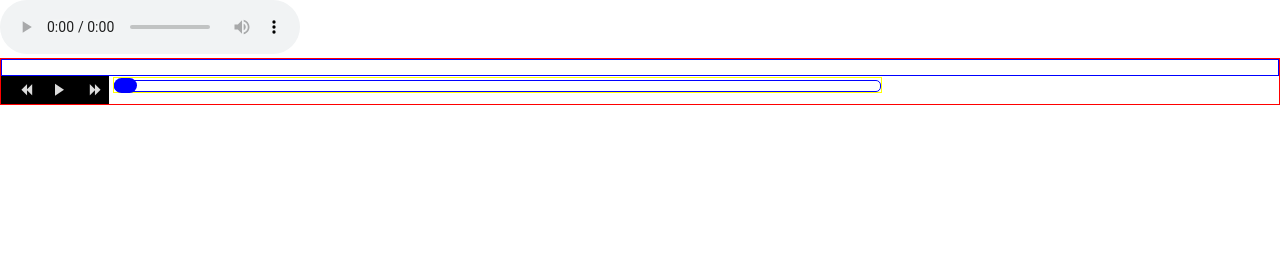
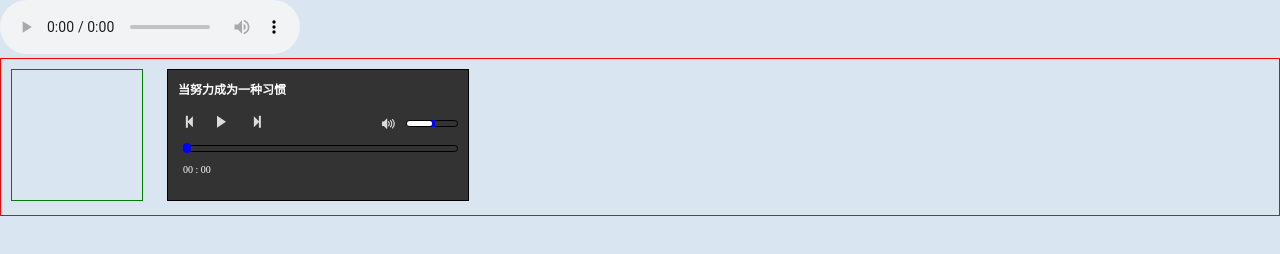
Before and after one commit to zhangli1/mmusic, a plain HTML site: page index.html in a window 1280 px wide. Drawn offline with Linux system fonts and the light colour scheme.

Commit message:
添加音量进度条

```diff
--- a/index.html
+++ b/index.html
@@ -16,20 +16,48 @@
 		}
 		* {margin:0;padding:0;}
 
+		body {
+			background:#D9E5F1;
+		}
+
 		.play-ui {
 			border:1px solid red;
 		}
+		.play-ui .music-icon {
+			width:130px;
+			height:130px;
+			border:1px solid green;
+			display:inline-block;
+			margin:10px;
+		}
+
+		.play-ui .music-info {
+			width:300px;
+			height:130px;
+			border:1px solid black;
+			display:inline-block;
+			vertical-align:top;
+			background:#333333;
+			margin:10px;
+		}
 
 		.play-ui .music-name {
-			border:1px solid blue;
 			height:15px;
+			color:white;
+			font-weight:bold;
+			font-size:12px;
+			padding:10px;
 
 		}
-		.play-ui .music-process {
-			background:black;
-			padding:5px;
+		.play-ui .music-info .music-process {
+			width:100%;
+			padding: 5px 0;
+			float:left;
+			margin-top:3px;
+
+
 		}
-		.play-ui .music-process a {
+		.play-ui .music-info .music-process a {
 			font-family:'icomoon';
 			color: rgb(220,220,220);
 			cursor: pointer;
@@ -39,31 +67,48 @@
 			display:inline-block;
 		}
 
-		.progress-bar {
-			border:1px solid yellow;
-			position:relative;
-			width:60%;
-		}
-		.progress-bar .progress-line {
-			margin-top:2px;
-			border:1px solid blue;
-			border-radius:5px;
-			height:10px;
+		.play-ui .music-process .volume  {
+			float:right;
+			margin-right:10px;
 		}
 
-		.progress-bar .progress-line .scroll-body {
+		.play-ui .music-process .volume .volume-btn {
+			margin-top:5px;
+			margin-right:5px;
+		}
+
+		.play-ui .music-process .volume #prog {
+			width:50px;
+			float:right;
+		}
+
+		.play-ui .music-info .progress-bar {
+			position:relative;
+			width:91%;
+			margin:5px 7px 0 15px;
+
+		}
+		.play-ui .music-info .progress-bar .progress-line {
+			margin-top:2px;
+			border:1px solid black;
+			border-radius:5px;
+			height:5px;
+			width:100%;
+		}
+
+		.play-ui .music-info .progress-bar .progress-line .scroll-body {
 			width:0%;
-			background:red;
+			background:white;
 			height:100%;
 			border-radius:5px;
 			display:inline-block;
 			vertical-align:top;
 		}
 
-		.progress-bar .scroll-top {
+		.play-ui .music-info .progress-bar .scroll-top {
 			width:3%;
 			background:blue;
-			height:15px;
+			height:10px;
 			border-radius:8px;
 			display:inline-block;
 			vertical-align:top;
@@ -71,9 +116,36 @@
 			top:0;
 			z-index:999;
 		}
+		.play-ui .music-process .prog-top {
+			height:5px;
+			border:1px solid black;
+			display: inline-block;
+    			margin-bottom: 2px;
+    			width: 50px;
+			border-radius:5px;
+		}
+		.play-ui .music-process .prog-top .volume-progress-line {
+			height:100%;
+			background:white;
+			border-radius:5px;
+		}
 
-		.music-process, .progress-bar {
+		.play-ui .music-process .prog-top .volume-scroll-top {
+			width:5%;
+		    	background:blue;
+		    	height:130%;
+		    	position:relative;
+		    	top:-6px;
+		}
+
+		.play-ui .music-info .music-process, .progress-bar {
 			display:inline-block;
+		}
+
+		.play-ui .music-info .time-line {
+		    	font-size: 10px;
+		    	color: white;
+		    	margin-left: 15px;
 		}
 	</style>
 	<body>
@@ -85,11 +157,23 @@
 
 	<!-- 播放器界面 -->
 	<div class="play-ui">
-		<div class="music-name"></div>
+		<div class="music-icon"></div>
+		<div class="music-info">
+			<div class="music-name">当努力成为一种习惯</div>
 			<div class="music-process">
-			<a class="prev-btn">e</a>
+				<a class="prev-btn">g</a>
 				<a class="play-btn">c</a>
-			<a class="next-btn">d</a>
+				<a class="next-btn">f</a>
+				<div class="volume">
+					<a class="volume-btn">b</a>
+					<!-- 音量进度条 -->
+					<div class="prog-top">
+						<div class="volume-progress-line">
+							<div class="volume-scroll-body"></div>
+						</div>
+						<div class="volume-scroll-top"></div>
+					</div>
+				</div>
 			</div>
 			<!-- 进度条 -->
 			<div class="progress-bar">
@@ -98,6 +182,8 @@
 				</div>
 				<div class="scroll-top"></div>
 			</div>
+			<div class="time-line">00:00</div>
+		</div>
 	</div>
 
 
@@ -105,7 +191,7 @@
 	<script>
 	//歌曲列表
 	var index = 1;
-	var arr = ['http://7ktwe7.com1.z0.glb.clouddn.com/01.mp3', 'http://7ktwe7.com1.z0.glb.clouddn.com/%E7%88%B1%E6%8B%BC%E6%89%8D%E4%BC%9A%E8%B5%A2.mp3', 'http://7ktwe7.com1.z0.glb.clouddn.com/%E6%97%B6%E9%97%B4%E9%83%BD%E5%8E%BB%E5%93%AA%E5%84%BF%E4%BA%86%20-%20%E7%8E%8B%E9%93%AE%E4%BA%AE.mp3'];
+	var arr = ['http://7ktwe7.com1.z0.glb.clouddn.com/01.mp3', 'http://7ktwe7.com1.z0.glb.clouddn.com/%E7%88%B1%E6%8B%BC%E6%89%8D%E4%BC%9A%E8%B5%A2.mp3', 'http://7ktwe7.com1.z0.glb.clouddn.com/%E6%97%B6%E9%97%B4%E9%83%BD%E5%8E%BB%E5%93%AA%E5%84%BF%E4%BA%86%20-%20%E7%8E%8B%E9%93%AE%E4%BA%AE.mp3', 'http://7ktwe7.com1.z0.glb.clouddn.com/%E5%A4%A7%E7%8E%8B%E5%8F%AB%E6%88%91%E6%9D%A5%E5%B7%A1%E5%B1%B1.mp3', 'http://7ktwe7.com1.z0.glb.clouddn.com/%E5%8D%8A%E5%A3%B6%E7%BA%B1.mp3'];
 	var source = document.getElementsByTagName('source');
 	var embed = document.getElementsByTagName('embed');
 	var audio = document.getElementsByTagName('audio')[0];
@@ -119,7 +205,8 @@
 			$('.play-btn').html('c');
 
 		if(audio.ended == true) {
-			if(index + 1 > 2) index = 2;
+			max = arr.length - 1;
+			if(index + 1 > max) index = max;
 			else index += 1;
 			audio.src = arr[index];
 			//audio.load();
@@ -128,22 +215,77 @@
 		}
 	}, 100)
 
+	// 播放时间以分钟、秒显示
+	setInterval(function(){
+		var seconds = parseInt(parseInt(audio.currentTime) % 60);
+		if(seconds < 9){
+			seconds = '0' + seconds;
+		}
+
+		var minutes = parseInt(parseInt(audio.currentTime) / 60);
+		if(minutes < 9){
+			minutes = '0' + minutes;
+		}
+		var currentTime = minutes+ ' : ' + seconds;
+		$('.time-line').html(currentTime);
+	}, 100)
+
+	// 默认音量
+	maxVolume = 1;
+
+	audio.volume = 0.5;
+	$('.volume-progress-line').css('width', 0.5 * 100 + '%');
+	$('.volume-scroll-top').css('margin-left', 0.5 * 100 + '%');
+
+
+	// 按下鼠标拖动滑块(音量进度条)
+	$('.volume-scroll-top').bind('mousedown', function(){
+		$(document).bind('mousemove', function(e){
+			var x = e.pageX;
+			var distance = x - $('.volume-progress-line').offset().left;
+			var maxWidth = parseInt($('.prog-top').css('width')) - parseInt($('.volume-scroll-top').css('width')) + 3;
+
+			if(distance > maxWidth){
+				distance = maxWidth;
+			}
+			if(distance < 2){
+				distance = 2;
+			}
+			$('.volume-scroll-top').css('left', distance - 27);
+			$('.volume-progress-line').css('width', distance);
+
+			audio.volume =  1 * (parseInt($('.volume-progress-line').css('width')) / parseInt($('.prog-top').css('width')));
+			$(document).bind('mouseup', function(){
+				$(document).unbind('mousemove');
+				$(document).unbind('mouseup');
+				return false;
+			})
+		});
+
+	})
+
+
+
 
 	// 进度条控制
-	bar();
-	function bar(){
+	bar(-1);
+	function bar(currentProgress){
 		bar_id = setInterval(function(){
+			if(currentProgress == -1)
 				var t = audio.currentTime / audio.duration;
+			else
+				var t = currentProgress;
 			if(t > 0.97){
 				t = 0.97;
 			}
 			$('.scroll-body').css('width', (t * 100 + 1) + '%');
 			$('.scroll-top').css('left', t * 100  + '%');
+			currentProgress = -1;
 		}, 100)
 	}
 
 
-	// 按下鼠标拖动滑块
+	// 按下鼠标拖动滑块(播放进度条)
 	$('.scroll-top').bind('mousedown', function(){
 		clearInterval(bar_id);
 		audio.pause();
@@ -151,24 +293,36 @@
 			var x = e.pageX;
 			var distance = x - $('.progress-line').offset().left;
 			var maxWidth = $('.progress-line').offset().left + parseInt($('.progress-bar').css('width')) - parseInt($('.scroll-top').css('width')) - 110;
+			console.log(x + '||' + maxWidth);
 
 			if(distance > maxWidth){
 				distance = maxWidth;
 			}
-			console.log('pageX: ' + x);
-			console.log(distance + '||' + maxWidth);
 			$('.scroll-top').css('left', distance - 5);
 			$('.scroll-body').css('width', distance);
 
 			$(document).bind('mouseup', function(){
 				$(document).unbind('mousemove');
-				audio.currentTime =  audio.duration * (x / 1000);
+				audio.currentTime =  audio.duration * (parseInt($('.scroll-top').css('left')) / parseInt($('.progress-line').css('width')));
 				audio.play();
 				clearInterval(bar_id);
-				bar();
+				$(document).unbind('mouseup');
+				bar(audio.currentTime / audio.duration);
 				return false;
 			})
 		});
+
+	})
+
+	// 静音
+	$('.volume-btn').bind('click', function(){
+		if(audio.muted == false) {
+			$(this).html('a');
+			audio.muted = true;
+		}else{
+			$(this).html('b');
+			audio.muted = false;
+		}
 
 	})
 
@@ -196,7 +350,8 @@
 
 	// 下一曲
 	$('.next-btn').bind('click', function(){
-		if(index + 1 > 2) index = 2;
+		max = arr.length - 1;
+		if(index + 1 > max) index = max;
 		else index += 1;
 		audio.src = arr[index];
 		audio.play();
```
Lines whose indentation alone changed are shown as unchanged.
